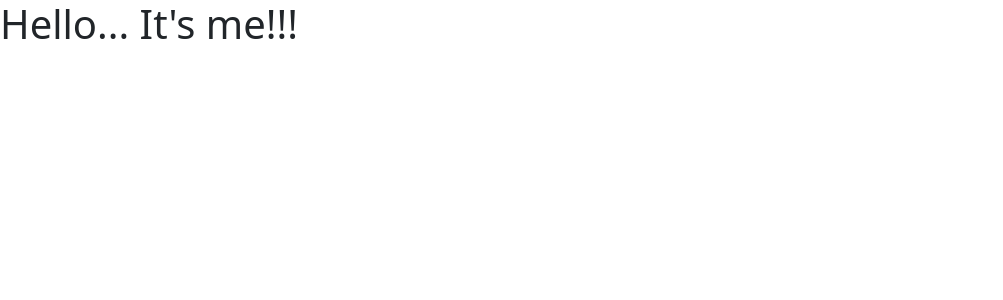
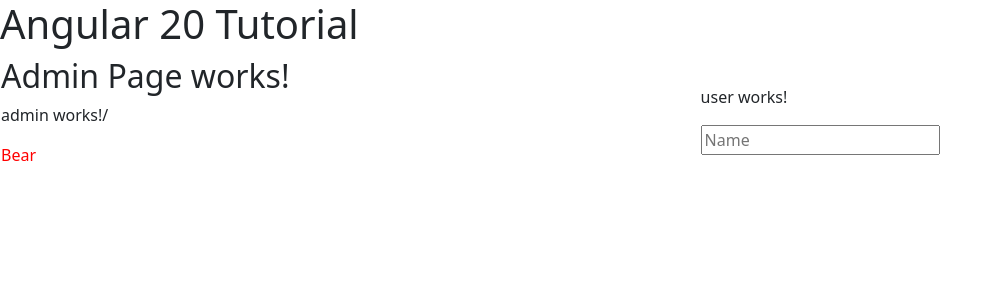
Before and after one commit to Yaswanth-BH/Angular20-PRACTICE, an Angular app: page / in a window 1280 px wide. Shown: the top 300 px of the page, without its empty margins (0-1003 px from the left). Built offline with nearby package versions, Linux system fonts and the light colour scheme.

Commit message:
Episode-2:Components

```diff
--- a/src/app/app.html
+++ b/src/app/app.html
@@ -1 +1,15 @@
-<h1>Hello... It's me!!!</h1>
+<h1>Angular 20 Tutorial</h1>
+
+
+<table style="width: 100%;">
+    <tr>
+
+        <td>
+            <app-admin></app-admin>
+        </td>
+
+        <td>
+            <app-user></app-user>
+        </td>
+    </tr>
+</table>
--- a/src/app/app.ts
+++ b/src/app/app.ts
@@ -1,9 +1,11 @@
 import { Component, signal } from '@angular/core';
 import { RouterOutlet } from '@angular/router';
+import { Admin } from './components/admin/admin';
+import { User } from './components/user/user';
 
 @Component({
   selector: 'app-root',
-  imports: [RouterOutlet],
+  imports: [RouterOutlet,Admin,User],
   templateUrl: './app.html',
   styleUrl: './app.css'
 })
--- a/src/app/components/admin/admin.css
+++ b/src/app/components/admin/admin.css
@@ -0,0 +1,3 @@
+.primaryColor {
+    color: red;
+}
--- a/src/app/components/admin/admin.html
+++ b/src/app/components/admin/admin.html
@@ -1 +1,4 @@
-<h1>Admin Page works!</h1>
+<h2>Admin Page works!</h2>
+<p>admin works!/<p>
+
+<span class="primaryColor">{{firstName}}</span>
--- a/src/app/components/admin/admin.ts
+++ b/src/app/components/admin/admin.ts
@@ -8,4 +8,8 @@
 })
 export class Admin {
 
+  firstName = "Bear";
+  courseName = "Angular 20 Tutorial";
+  rollNo = 111;
+
 }
--- a/src/app/components/user/user.html
+++ b/src/app/components/user/user.html
@@ -1 +1,3 @@
 <p>user works!</p>
+
+<input type="text" placeholder="Name">
```
